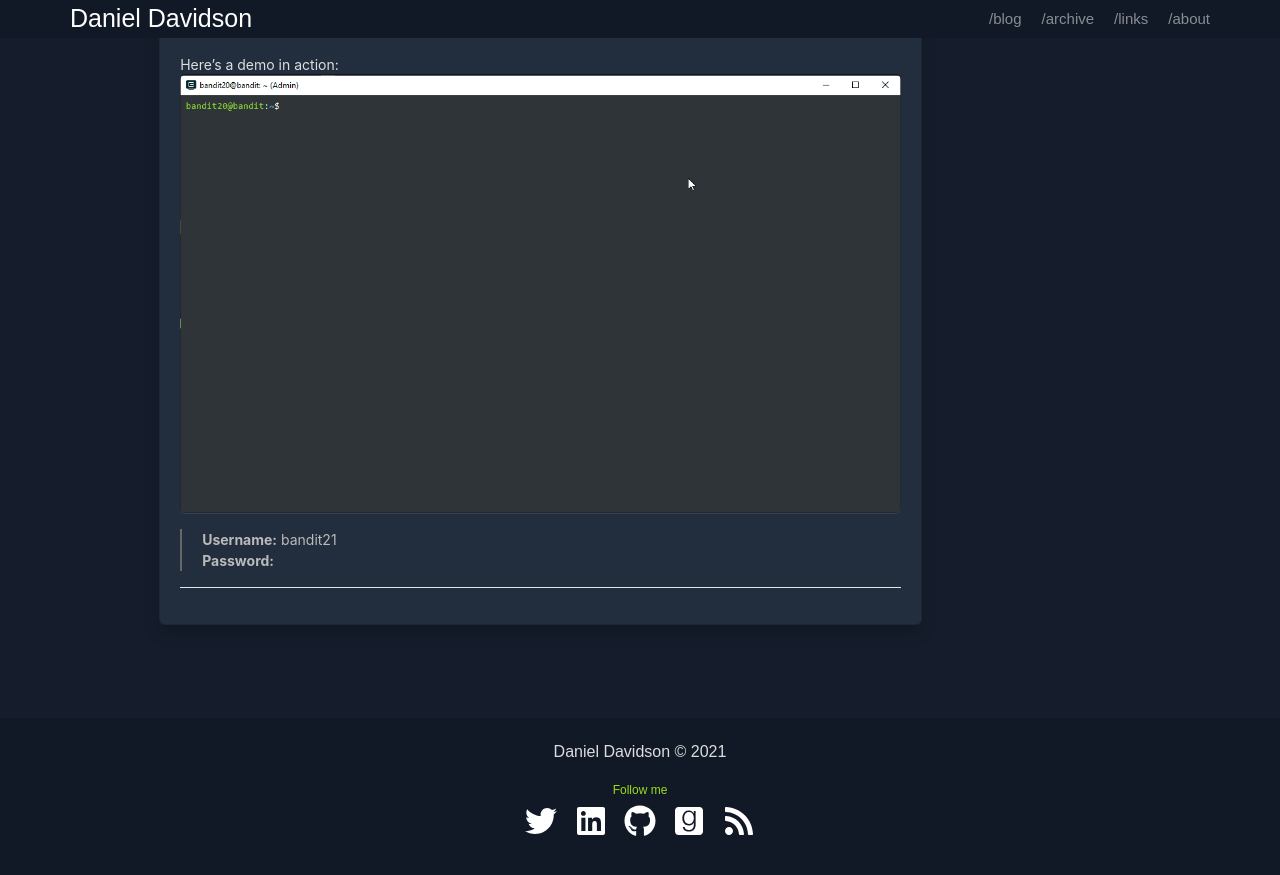
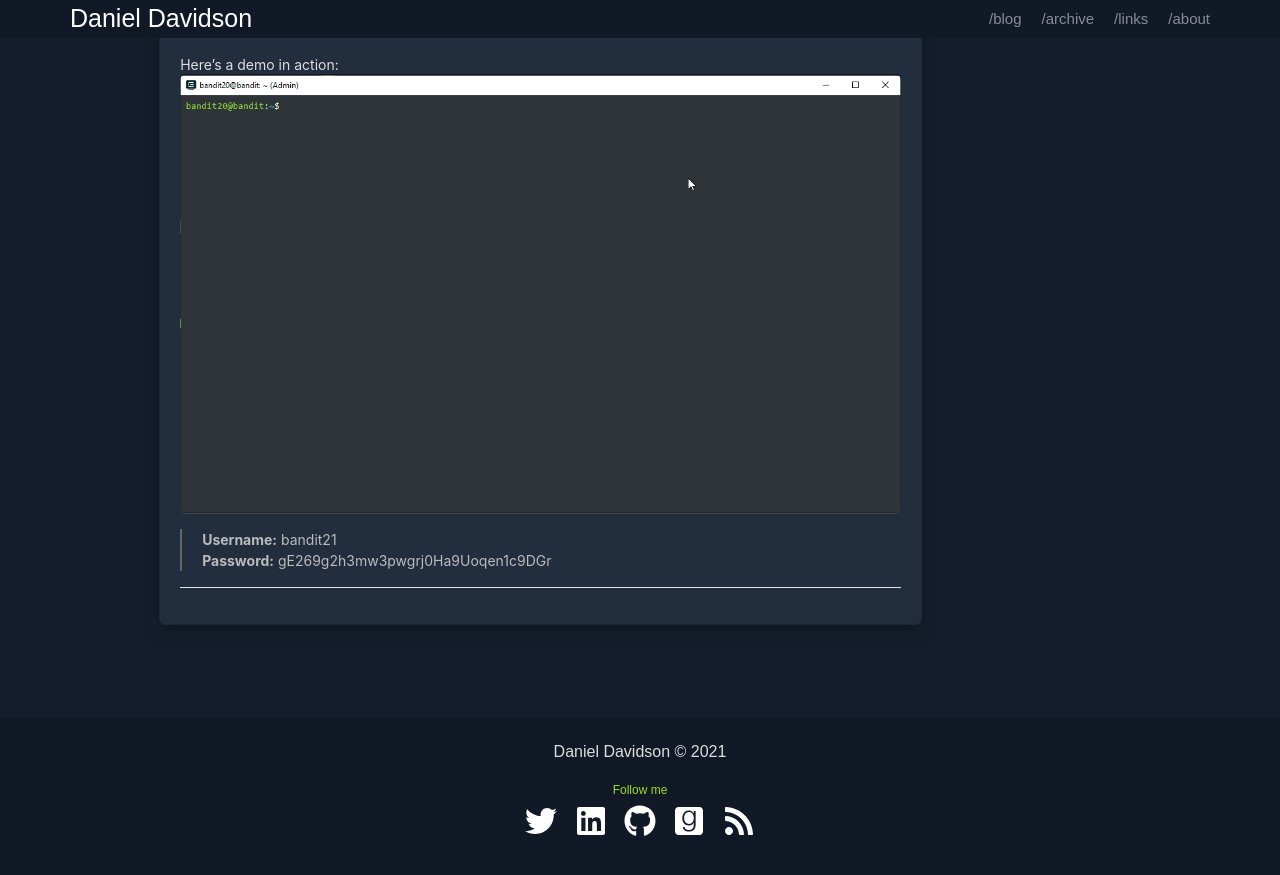
Before and after one commit to danieldavidson/danieldavidson.github.io, a Jekyll site: the page built from _posts/2021-04-11-overthewire-bandit-21-25.md, in a window 1280 px wide and 900 px high, scrolled down 1789 px. Shown: the top 875 px of the window. Built offline with Jekyll 4.4.1, drawn with Linux system fonts in a browser that asks for light colours.

Commit message:
Update 2021-04-11-overthewire-bandit-21-25.md

```diff
--- a/_posts/2021-04-11-overthewire-bandit-21-25.md
+++ b/_posts/2021-04-11-overthewire-bandit-21-25.md
@@ -86,6 +86,6 @@ Here's a demo in action:
 ![](/assets/images/posts/bandit21.gif)
 
 > **Username:** bandit21
-> **Password:**
+> **Password:** gE269g2h3mw3pwgrj0Ha9Uoqen1c9DGr
 
 ---
```
